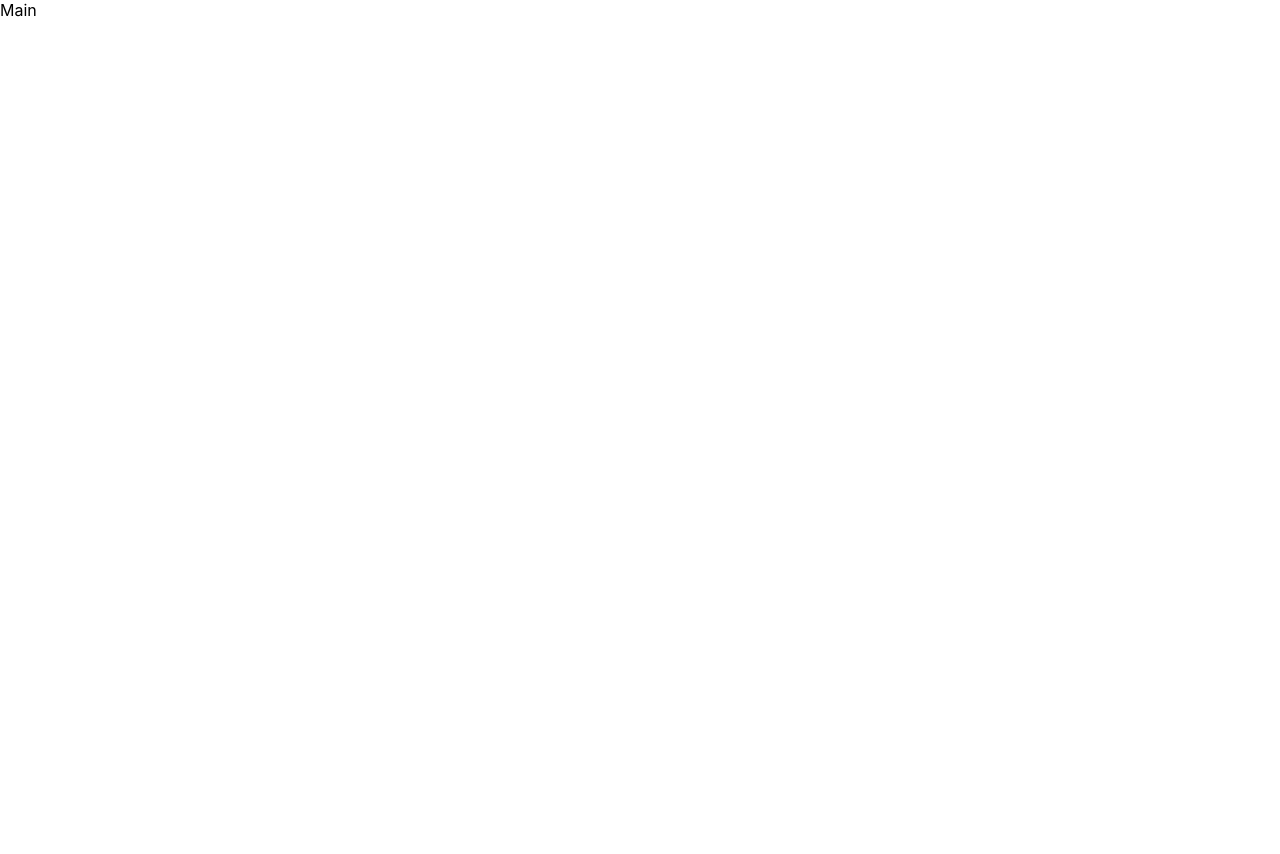
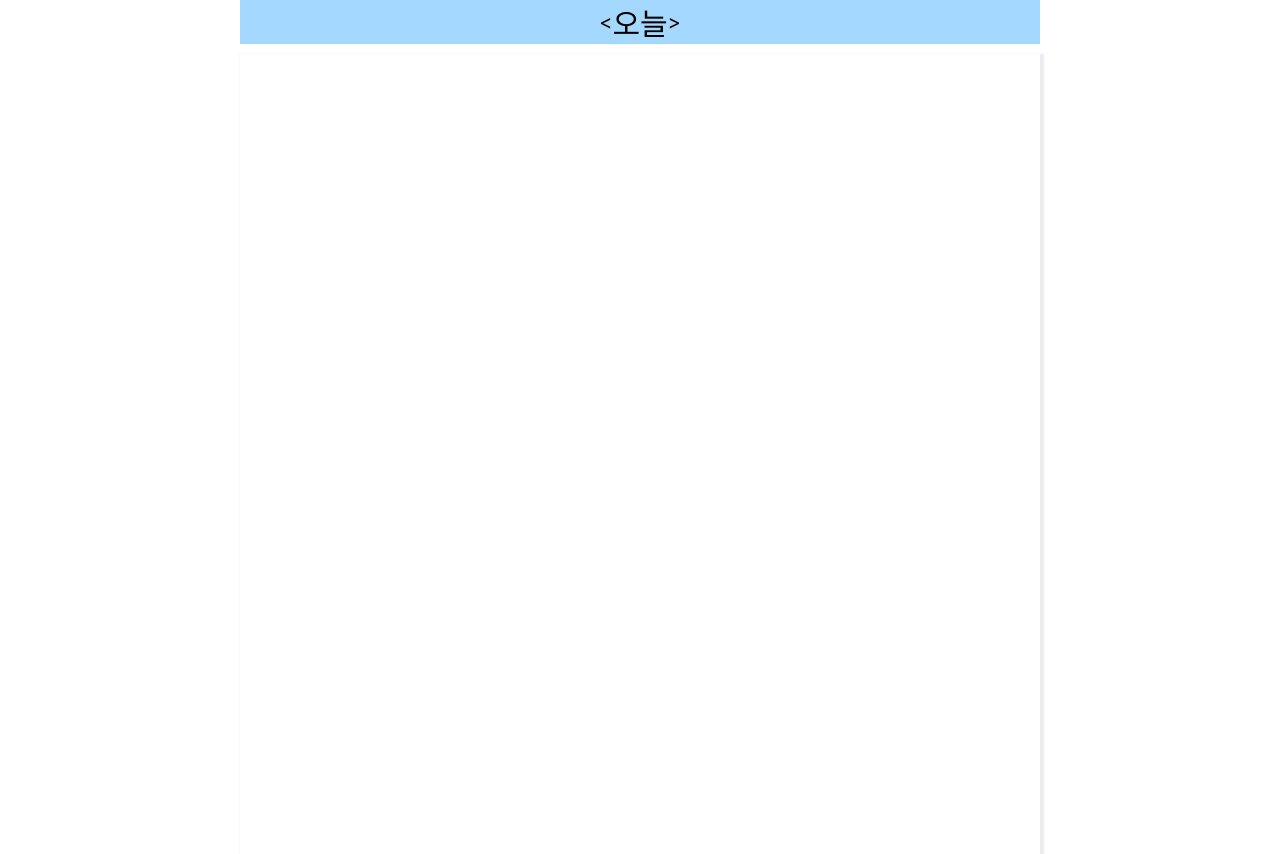
Before and after one commit to seeys/personal-calendar, a React (Create React App) app: page / in a window 1280 px wide. Before the commit the page ends 800 px from the top, so only its background shows below. Built offline with nearby package versions, Linux system fonts and the light colour scheme.

Commit message:
Feat : 헤더 바디 레이아웃 설정

```diff
--- a/src/components/Body.jsx
+++ b/src/components/Body.jsx
@@ -1,7 +1,20 @@
 import React from "react";
+import styled from "styled-components";
+
+const Box = styled.div``;
+const CalendarContainer = styled.div`
+  box-shadow: 2px 2px 2px 2px #e9ecef;
+  width: 800px;
+  height: 800px;
+  margin: 0 auto;
+`;
 
 const Body = () => {
-  return <div>Body</div>;
+  return (
+    <Box>
+      <CalendarContainer></CalendarContainer>
+    </Box>
+  );
 };
 
 export default Body;
--- a/src/components/Header.jsx
+++ b/src/components/Header.jsx
@@ -1,7 +1,31 @@
 import React from "react";
+import styled from "styled-components";
 
+const ButtonContainer = styled.div`
+  background-color: #a5d8ff;
+  width: 800px;
+  margin: 0 auto;
+  display: flex;
+  align-items: center;
+  justify-content: center;
+  margin-bottom: 10px;
+`;
+const ButtonItem = styled.div`
+  font-size: 20px;
+`;
+const TodayItem = styled.div`
+  font-size: 30px;
+`;
 const Header = () => {
-  return <div>Header</div>;
+  return (
+    <div>
+      <ButtonContainer>
+        <ButtonItem>&lt;</ButtonItem>
+        <TodayItem>오늘</TodayItem>
+        <ButtonItem>&gt;</ButtonItem>
+      </ButtonContainer>
+    </div>
+  );
 };
 
 export default Header;
--- a/src/container/Main.jsx
+++ b/src/container/Main.jsx
@@ -1,7 +1,14 @@
 import React from "react";
+import Body from "../components/Body";
+import Header from "../components/Header";
 
 const Main = () => {
-  return <div>Main</div>;
+  return (
+    <div>
+      <Header />
+      <Body />
+    </div>
+  );
 };
 
 export default Main;
```
